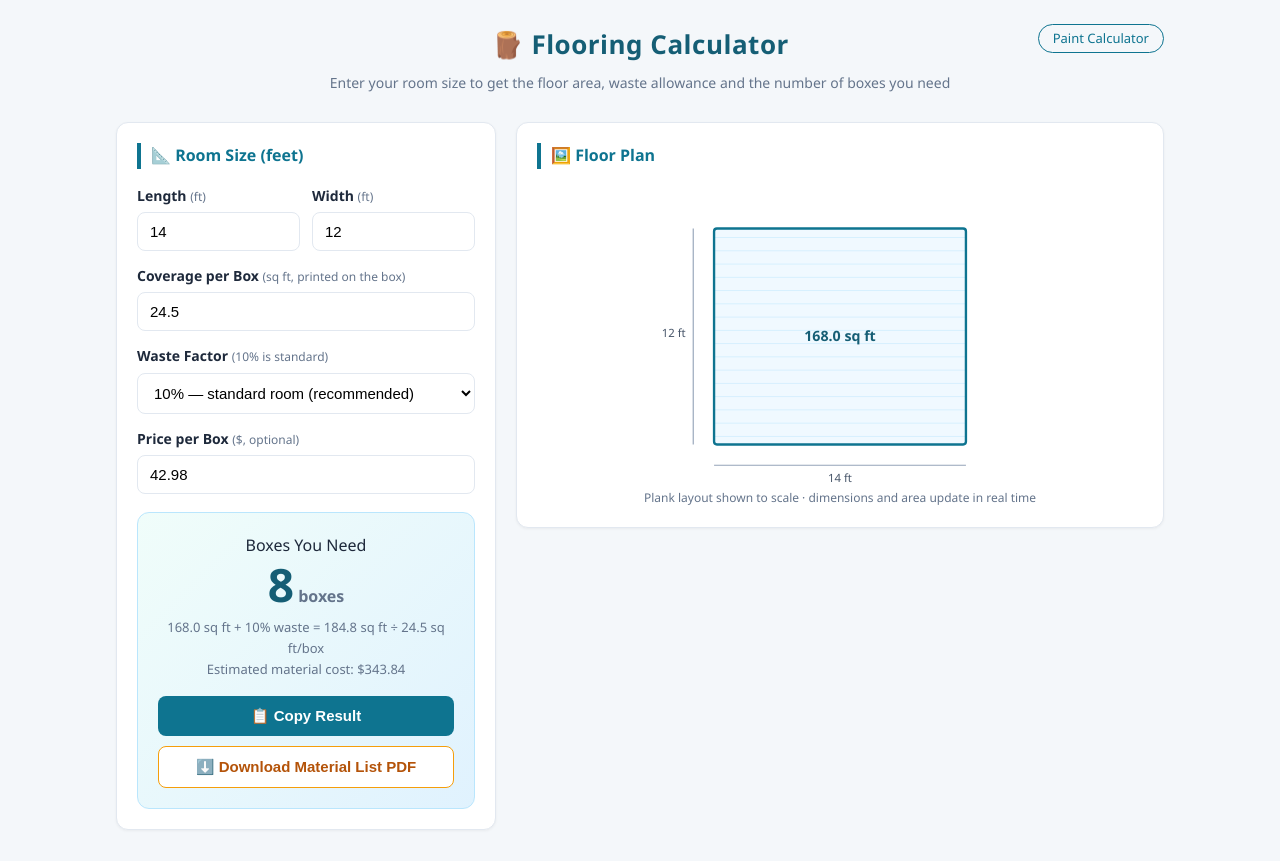
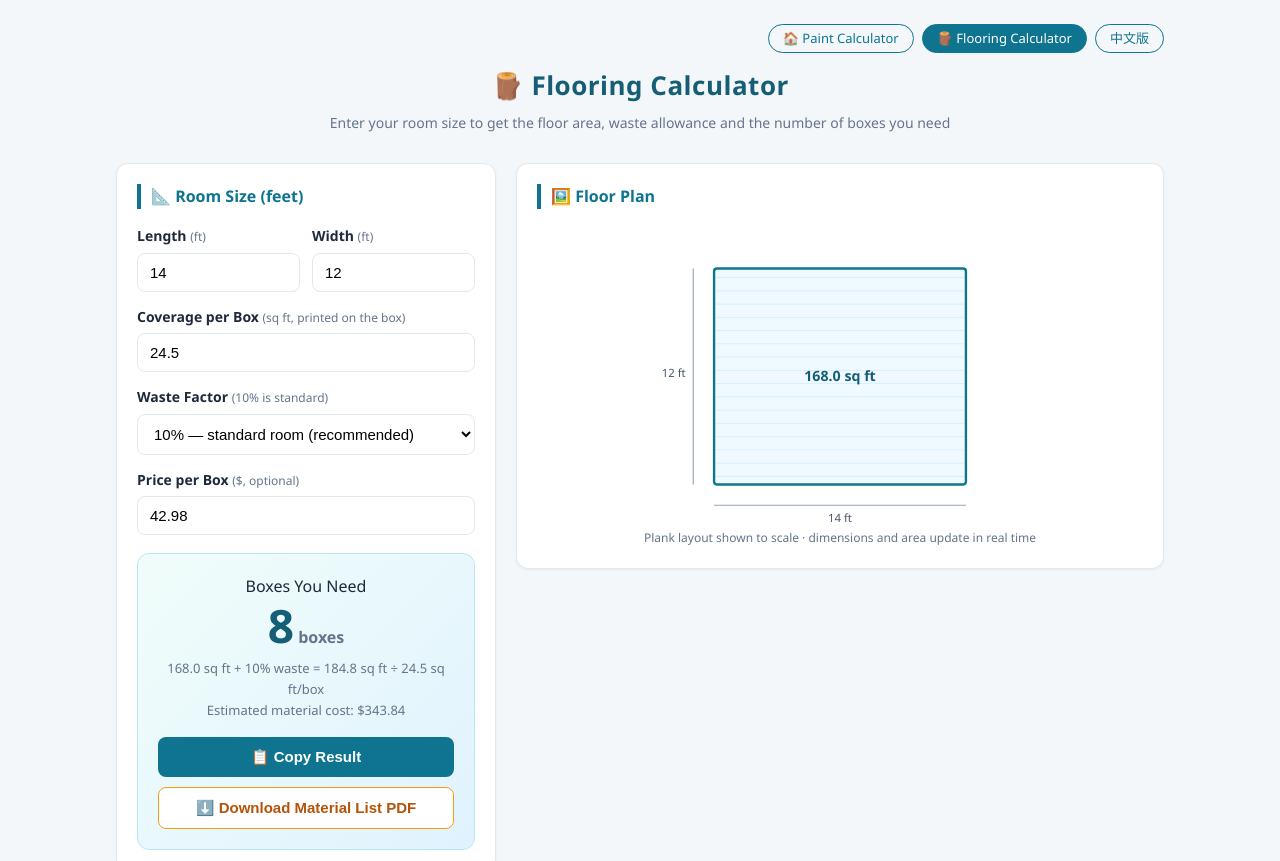
Before and after one commit to Zihuai2026/paint-calculator, a plain HTML site: page flooring/index.html in a window 1280 px wide. Shown: the top 861 px of the page. Drawn offline with Linux system fonts and the light colour scheme.

Commit message:
feat: add header tool navigation across all three pages for internal linking

```diff
--- a/flooring/index.html
+++ b/flooring/index.html
@@ -80,12 +80,19 @@ body {
 header { text-align: center; margin-bottom: 28px; position: relative; }
 header h1 { font-size: 26px; color: var(--primary-dark); letter-spacing: .5px; }
 header p  { color: var(--text-sub); font-size: 14px; margin-top: 6px; }
-.lang-switch {
-  position: absolute; top: 0; right: 0;
+/* ---------- Header actions: tool links + language switch ---------- */
+.header-actions {
+  display: flex; gap: 8px; align-items: center;
+  justify-content: flex-end; flex-wrap: wrap; margin-bottom: 12px;
+}
+@media (max-width: 620px) { .header-actions { justify-content: center; } }
+.nav-link, .lang-switch {
   font-size: 13px; color: var(--primary); text-decoration: none;
   border: 1px solid var(--primary); border-radius: 999px; padding: 3px 14px;
+  white-space: nowrap;
 }
-.lang-switch:hover { background: var(--primary-light); }
+.nav-link:hover, .lang-switch:hover { background: var(--primary-light); }
+.nav-link.is-current { background: var(--primary); color: #fff; border-color: var(--primary); }
 
 /* ---------- Layout ---------- */
 .main-grid { display: grid; grid-template-columns: 380px 1fr; gap: 20px; align-items: start; }
@@ -247,7 +254,12 @@ footer { text-align: center; font-size: 12px; color: #94a3b8; margin-top: 40px;
 <div class="container">
 
   <header>
-    <a class="lang-switch" href="../en/">Paint Calculator</a>
+    <!-- Header nav: internal links between tools (helps indexing) + language switch -->
+    <div class="header-actions">
+      <a class="nav-link" href="../en/">🏠 Paint Calculator</a>
+      <a class="nav-link is-current" href="./">🪵 Flooring Calculator</a>
+      <a class="lang-switch" href="../">中文版</a>
+    </div>
     <h1>🪵 Flooring Calculator</h1>
     <p>Enter your room size to get the floor area, waste allowance and the number of boxes you need</p>
   </header>
```
Also changed, not shown: en/index.html (+16 -4 lines), index.html (+16 -5 lines).
